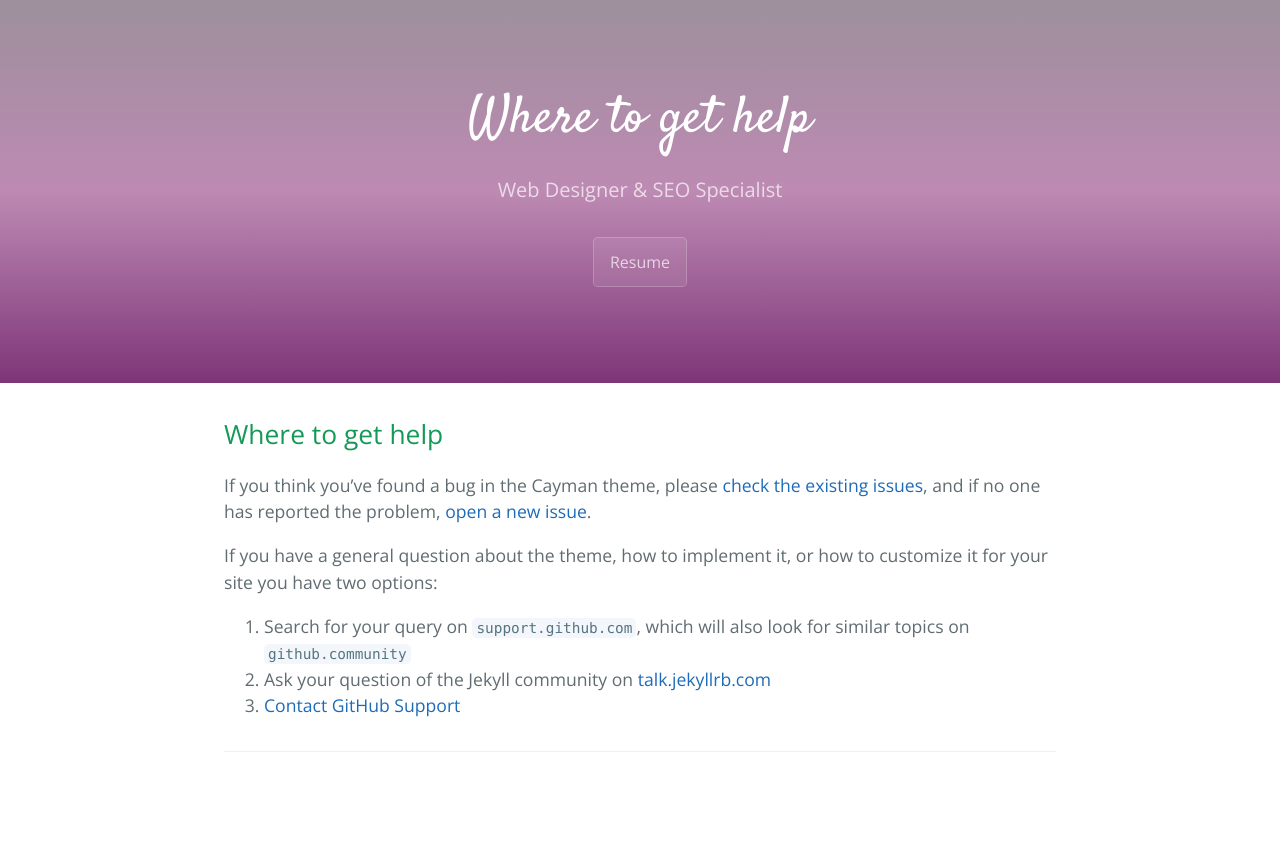
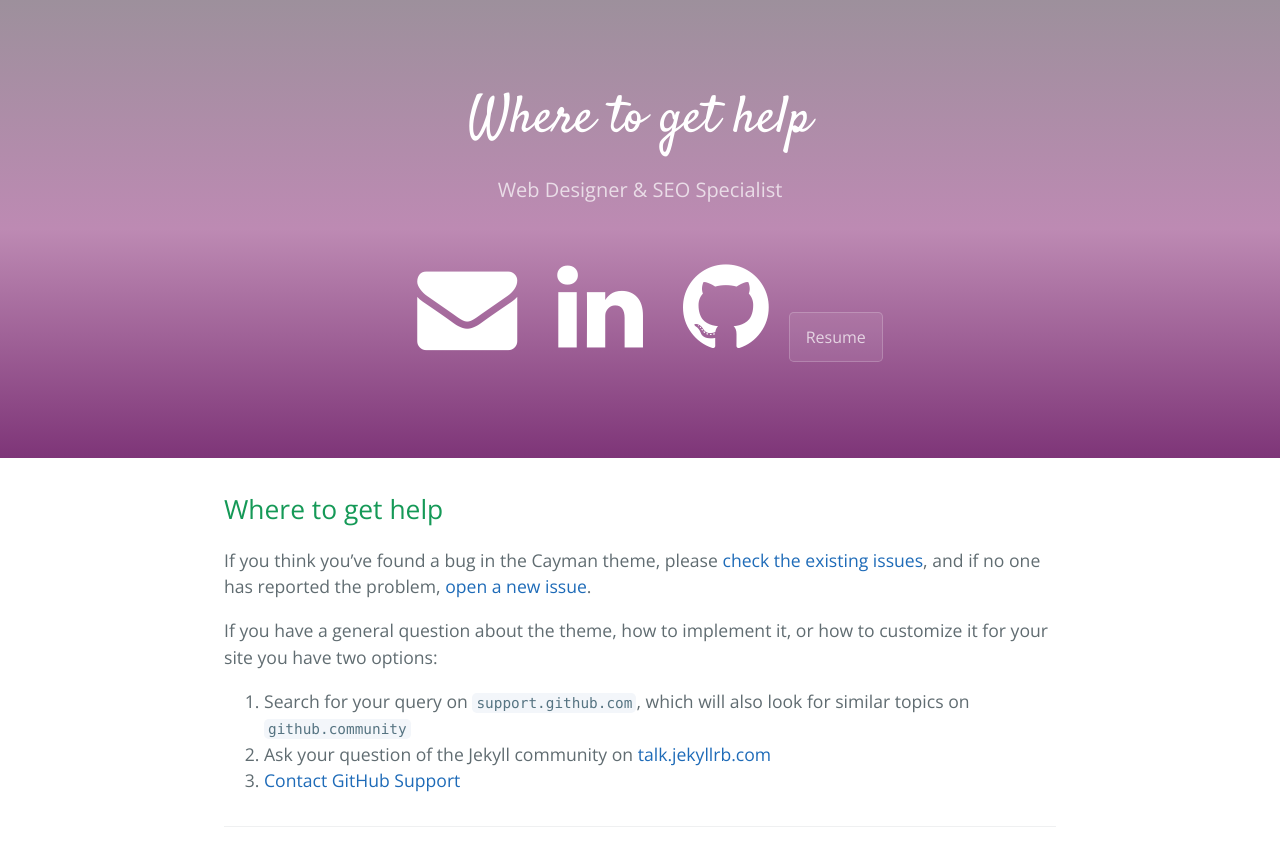
Before and after one commit to 0460208/amandamartel, a Jekyll site: the page built from docs/SUPPORT.md, in a window 1280 px wide. Shown: the top 866 px of the page. Built offline with Jekyll 4.4.1, drawn with Linux system fonts in a browser that asks for light colours; nearby versions of some CDN libraries; our own code applies the rules of GitHub Pages for plain Markdown files.

Commit message:
Update default.html

```diff
--- a/_layouts/default.html
+++ b/_layouts/default.html
@@ -22,6 +22,12 @@
     <header class="page-header" role="banner">
       <h1 class="project-name">{{ page.title | default: site.title | default: site.github.repository_name }}</h1>
       <h2 class="project-tagline">{{ page.description | default: site.description | default: site.github.project_tagline }}</h2>
+       <!-- social links -->
+       <a href="mailto: amandamartel001@gmail.com" i class="fa fa-envelope">
+        <a href="https://www.linkedin.com/in/martelamanda/" i class="fa fa-linkedin" target="_blank">
+        <a href="https://github.com/0460208/ampublicportfolio" i class="fa fa-github" target="_blank">
+        </br>
+
       {% if site.show_downloads %}
       <a href="resume.pdf" download="AmandaMartelResume" class="btn">Resume</a>
       {% endif %}
```
